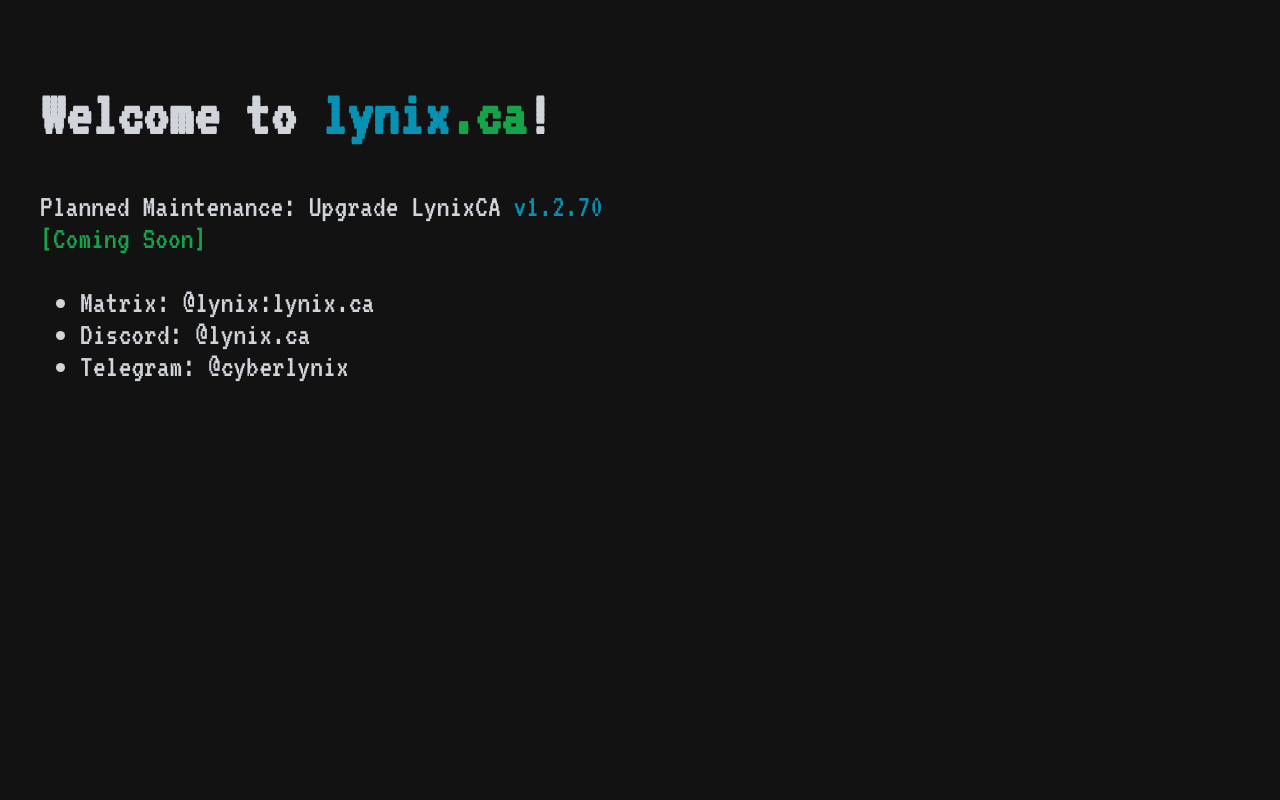
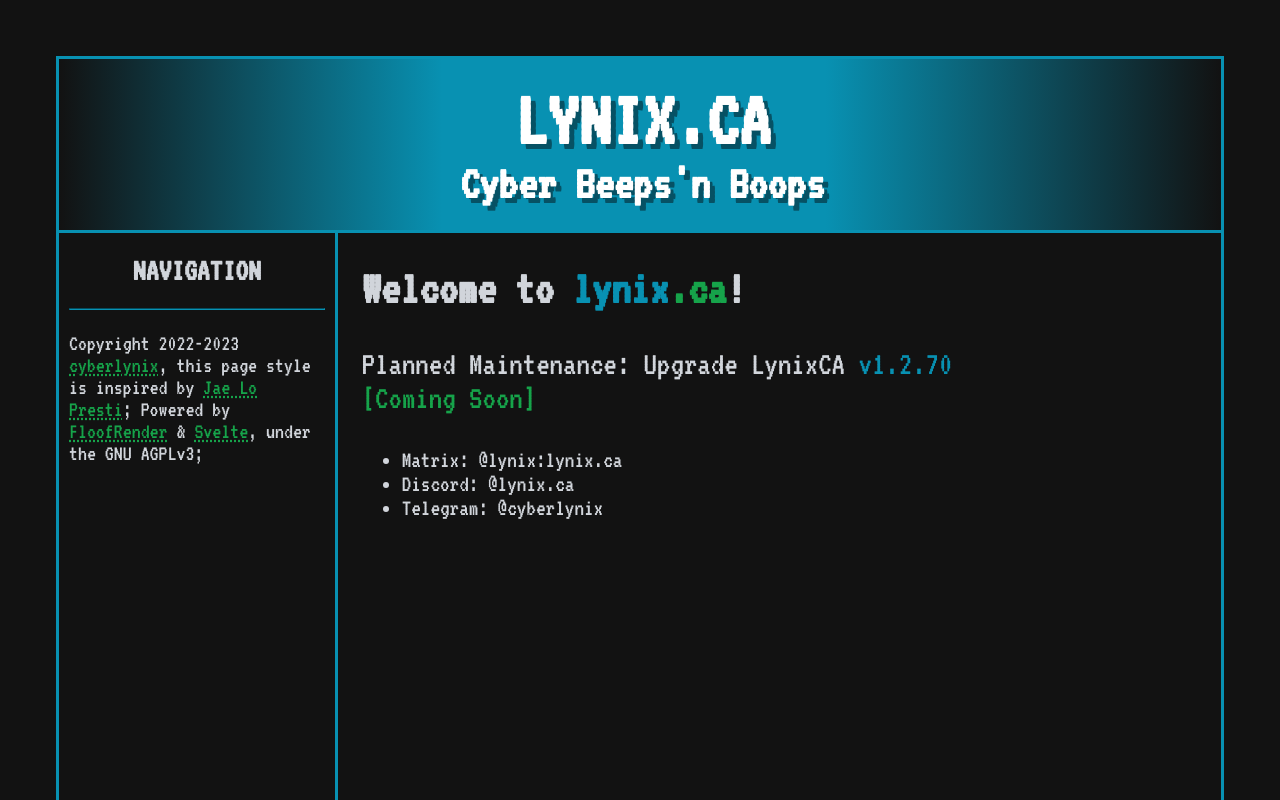
Before and after one commit to cyberlynix/lynix-ca, a SvelteKit app: page / in a window 1280 px wide. Shown: the top 800 px of the page. Built offline with nearby package versions, Linux system fonts and the light colour scheme.

Commit message:
Release Partial Update
The style of this release is inspired by Jae Lo Presti (https://777.tf/)

```diff
--- a/src/app.css
+++ b/src/app.css
@@ -12,6 +12,12 @@
 
   --background-color: #d1d5db;
   --text-color: #121212;
+
+
+  /* Paddings */
+  --padsize: 0.625rem;
+
+  /* Margins */
 }
 
 /* Dark Mode */
@@ -27,9 +33,19 @@
 body {
   background-color: var(--background-color);
   color: var(--text-color);
-  padding: 2rem;
-  font-size: 2em;
+  padding: 3rem;
   font-family: pixel;
+}
+
+p {
+  word-wrap: anywhere;
+  font-size: 1.4em;
+}
+
+a {
+  color: unset;
+  text-decoration-style: dotted;
+  color: var(--primary-green);
 }
 
 .text-green {
@@ -40,17 +56,19 @@
   color: var(--primary-cyan);
 }
 
-.floof-container {
+
+/* Page */
+.floof-page {
   margin: auto;
   width: 100%;
   max-width: 1500px;
   border: 3px solid var(--primary-cyan);
   box-sizing: border-box;
-  padding-left: 3rem;
+  min-height: 100vh;
 }
 
 @media (max-width: 991px) {
-  .floof-container {
+  .floof-page {
     margin: auto;
     width: 100%;
     /* max-width: 95vw; */
@@ -58,3 +76,63 @@
     box-sizing: border-box;
   }
 }
+
+/* Header */
+.floof-header {
+  border-bottom: 3px solid var(--blue);
+  padding-left: 5px;
+  max-width: 100%;
+  max-height: 150vh;
+  padding-bottom: 0;
+  margin: 0;
+  display: flex;
+  align-items: flex-end;
+
+  color: white;
+  border-bottom: 3px solid var(--primary-cyan);
+  background: linear-gradient(90deg, var(--background-color) 0%, var(--primary-cyan) 33%, var(--primary-cyan) 66%, var(--background-color));
+}
+
+.floof-header a {
+  color: white;
+  text-shadow: 5px 5px #065164;
+  text-decoration: none;
+  text-align: center;
+  width: 100%;
+}
+
+.floof-header .title {
+  font-size: 2.5em;
+}
+
+.floof-header .subtitle {
+  font-size: 1.5em;
+}
+
+/* Page Container */
+.floof-container {
+  display: flex;
+}
+
+/* Page Navigation */
+.floof-navigation {
+    width: 22%;
+    padding: 0px var(--padsize) var(--padsize) var(--padsize);
+    word-wrap: break-word;
+    border-right: 3px solid var(--primary-cyan);
+    min-height: 100vh;
+}
+
+.floof-navigation h1 {
+  text-align: center;
+}
+
+.floof-navigation hr {
+  border-color: var(--primary-cyan);
+}
+
+/* Page Content */
+.floof-content {
+  padding: 0px var(--padsize) var(--padsize) 1.5rem;
+  font-size: 1.5em;
+}
--- a/src/routes/+page.svelte
+++ b/src/routes/+page.svelte
@@ -1,6 +1,22 @@
 <script lang="ts">
 </script>
 
+<div class="floof-page">
+	<header class="floof-header">
+		<a href="/">
+			<h1>
+				<span class="title">LYNIX.CA</span><br />
+				<span class="subtitle">Cyber Beeps'n Boops</span>
+			</h1>
+		</a>
+	</header>
+	<div class="floof-container">
+		<div class="floof-navigation">
+			<h1>NAVIGATION</h1>
+            <hr/>
+            <p>Copyright 2022-2023 <a href="https://lynix.ca/" class="h-card" rel="me">cyberlynix</a>, this page style is inspired by <a href="https://777.tf/" class="h-card" rel="me">Jae Lo Presti</a>; Powered by <a href="">FloofRender</a> & <a href="">Svelte</a>, under the GNU AGPLv3;</p>
+		</div>
+		<div class="floof-content">
 			<h1>
                 Welcome to <span class="text-cyan">lynix</span><span class="text-green">.ca</span>!
             </h1>
@@ -15,3 +31,6 @@
                 <li>Discord: @lynix.ca</li>
                 <li>Telegram: @cyberlynix</li>
             </ul>
+		</div>
+	</div>
+</div>
```
Lines whose indentation alone changed are shown as unchanged.
